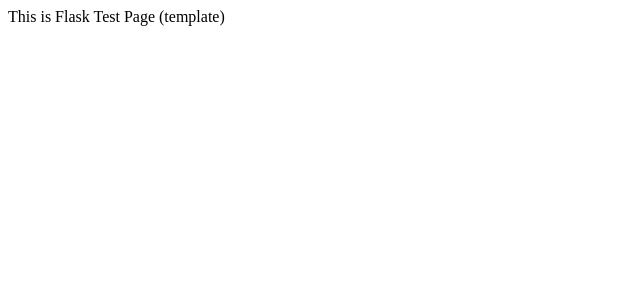
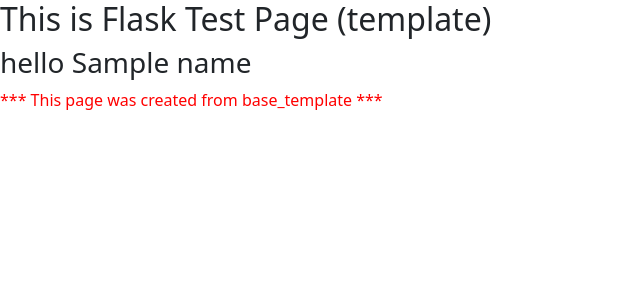
Before and after one commit to latingate/test2, a Flask app: template templates/flask_test.html in a window 1280 px wide. Shown: the top 300 px of the page, without its empty margins (0-640 px from the left). Run offline with Flask 2, Linux system fonts and the light colour scheme; the template is opened without the code that fills it: most values are stand-ins (such as "Sample title", 1, 10 or a date in 2020).

Commit message:
some changes

```diff
--- a/flask_test.py
+++ b/flask_test.py
@@ -8,7 +8,7 @@ def home():
     s = "This is Gal's server"
     s += "<br/>Other routes:"
     s += "<br/><a href='/gal'>/gal</a>"
-    s += "<br/><a href='/template'>/template</a>"
+    s += "<br/><a href='/test'>/test</a>"
     return s
 
 
@@ -17,9 +17,14 @@ def gal():
     return "This is /gal route"
 
 
-@app.route("/template")
+admin_name = 'Gal Sarig'
+
+
+@app.route("/test")
 def template():
-    return render_template('flask_test.html')
+    first_name = 'Gal'
+    last_name = 'Sarig'
+    return render_template('flask_test.html', name=first_name + ' ' + last_name, admin_name=admin_name)
 
 
 app.run(debug=True)
--- /dev/null
+++ b/templates/base_template.html
@@ -0,0 +1,25 @@
+<!DOCTYPE html>
+<html lang="en">
+<head>
+    <meta charset="UTF-8">
+    <title>{{ title }} </title>
+
+    <!-- Bootstrap CSS -->
+    <link href="https://cdn.jsdelivr.net/npm/bootstrap@5.1.0/dist/css/bootstrap.min.css" rel="stylesheet"
+          integrity="sha384-KyZXEAg3QhqLMpG8r+8fhAXLRk2vvoC2f3B09zVXn8CA5QIVfZOJ3BCsw2P0p/We" crossorigin="anonymous">
+
+</head>
+<body>
+<div>
+    {% block contents %}
+    {% endblock %}
+</div>
+
+<p style='color: red'>*** This page was created from base_template ***</p>
+</body>
+
+<script src="https://cdn.jsdelivr.net/npm/bootstrap@5.1.0/dist/js/bootstrap.bundle.min.js"
+        integrity="sha384-U1DAWAznBHeqEIlVSCgzq+c9gqGAJn5c/t99JyeKa9xxaYpSvHU5awsuZVVFIhvj"
+        crossorigin="anonymous"></script>
+
+</html>
--- a/templates/flask_test.html
+++ b/templates/flask_test.html
@@ -1,10 +1,14 @@
-<!DOCTYPE html>
-<html lang="en">
-<head>
-    <meta charset="UTF-8">
-    <title>Flask Test Page</title>
-</head>
-<body>
-This is Flask Test Page (template)
-</body>
-</html>
+{% extends "base_template.html" %}
+
+{% set title = 'Title' %}
+
+
+{% block contents %}
+    <h2>This is Flask Test Page (template)</h2>
+    {% if name ==  admin_name %}
+        <h3 class="alert alert-info">hello master!!</h3>
+        <h4>you are {{ name }}, right?</h4>
+    {% else %}
+        <h3>hello {{ name }}</h3>
+    {% endif %}
+{% endblock contents %}
```
